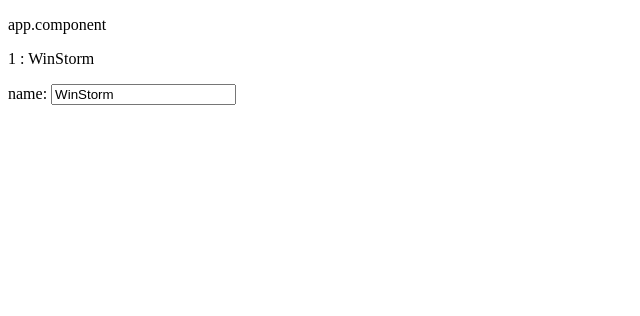
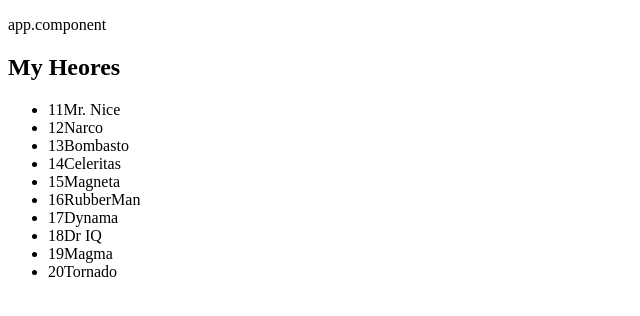
Before and after one commit to Zinzo/Angular_study, an Angular app: page / in a window 1280 px wide. Shown: the top 316 px of the page, without its empty margins (0-640 px from the left). Built offline with nearby package versions, Linux system fonts and the light colour scheme.

Commit message:
4장 ngFor 반목문 사용하여 여래개 데이터 보여주기 / let

```diff
--- /dev/null
+++ b/src/app/HEROES.ts
@@ -0,0 +1,14 @@
+import {Hero} from './hero';
+
+export const HEROES: Hero[] = [
+  { id: 11, name: 'Mr. Nice' },
+  { id: 12, name: 'Narco' },
+  { id: 13, name: 'Bombasto' },
+  { id: 14, name: 'Celeritas' },
+  { id: 15, name: 'Magneta' },
+  { id: 16, name: 'RubberMan' },
+  { id: 17, name: 'Dynama' },
+  { id: 18, name: 'Dr IQ' },
+  { id: 19, name: 'Magma' },
+  { id: 20, name: 'Tornado' }
+]
--- a/src/app/heroes/heroes.component.html
+++ b/src/app/heroes/heroes.component.html
@@ -1,9 +1,13 @@
-<p>
-  {{hero.id}} : {{hero.name}}
-</p>
+<h2>My Heores</h2>
 
-<div>
-  <label>name:
-    <input [(ngModel)]= "hero.name" placeholder="name">
-  </label>
-</div>
+<ul class="heroes">
+  <li *ngFor="let hero of heroes">
+    <span class="badge">{{hero.id}}</span>{{hero.name}}
+  </li>
+</ul>
+
+<!--<div>-->
+  <!--<label>name:-->
+    <!--<input [(ngModel)]= "hero.name" placeholder="name">-->
+  <!--</label>-->
+<!--</div>-->
--- a/src/app/heroes/heroes.component.ts
+++ b/src/app/heroes/heroes.component.ts
@@ -1,5 +1,6 @@
 import { Component, OnInit } from '@angular/core';
-import {Hero} from '../hero';
+// import {Hero} from '../hero';
+import {HEROES} from '../HEROES';
 
 @Component({
   selector: 'app-heroes',
@@ -13,11 +14,12 @@ export class HeroesComponent implements OnInit {
     name: 'Winstorm'
   };*/
 
-  hero = new Hero();
+  // hero = new Hero();
+  heroes = HEROES;
 
   constructor() {
-    this.hero.id = 1;
-    this.hero.name = 'WinStorm';
+   /* this.hero.id = 1;
+    this.hero.name = 'WinStorm';*/
   }
 
   ngOnInit() {
```
